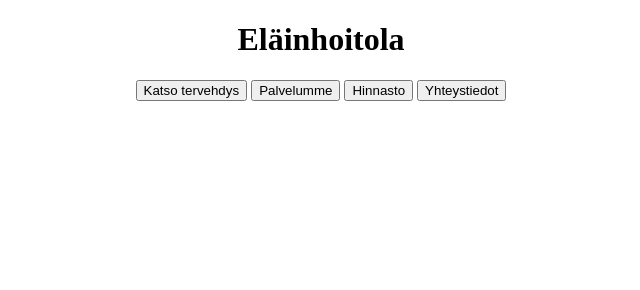
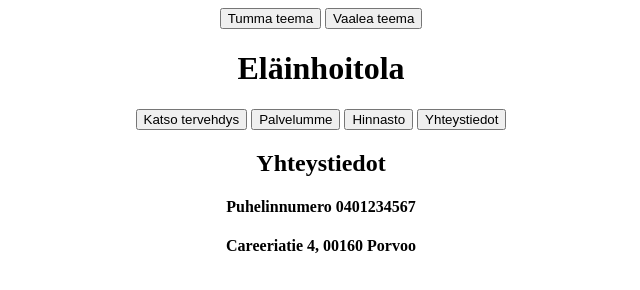
Before and after one commit to kyosho78/js, a plain HTML site: page index.html in a window 1280 px wide. Both pictures are taken after a click on the button "Yhteystiedot". Shown: the whole page, without its empty margins (319-959 px from the left). Drawn offline with Linux system fonts and the light colour scheme.

Commit message:
päivitetty index.html ja js kansiota

```diff
--- a/index.html
+++ b/index.html
@@ -8,6 +8,15 @@
 </head>
 
 <body>
+
+    <div id="sivu" >
+
+        <center>
+            <button onclick="tumma()">Tumma teema</button>
+            <button onclick="vaalea()">Vaalea teema</button>
+
+        </center>
+
         <center>
             <h1>Eläinhoitola</h1>
 
@@ -18,11 +27,16 @@
             <button onclick="hinnasto()">Hinnasto</button>
             <button onclick="yhteystiedot()">Yhteystiedot</button>
 
+            <!-- <button onclick="tumma()">Tumma teema</button>
+        <button onclick="valea()">Vaalea teema</button> -->
+
             <div id="sisältö"></div>
 
 
 
         </center>
+
+    </div>
     <script src="./index.js"></script>
 
     <script>
--- a/index.js
+++ b/index.js
@@ -11,4 +11,57 @@ function palvelut() {
     `
     document.getElementById("sisältö").innerHTML = palvelut
 
+
 }
+
+//Yhteystiedot
+function yhteystiedot() {
+    document.getElementById("sisältö").innerHTML = ""
+    var otsikko = document.createElement("h2");
+    var teksti = document.createTextNode("Yhteystiedot");
+    otsikko.appendChild(teksti);
+    // var sisältö = document.getElementById("sisältö");
+    sisältö.appendChild(otsikko);
+
+    var puhelin = document.createElement("h4");
+    var puhTeksti = document.createTextNode("Puhelinnumero 0401234567");
+    puhelin.appendChild(puhTeksti);
+    sisältö.appendChild(puhelin);
+    var osoite = document.createElement("h4");
+    var osoiteTeksti = document.createTextNode("Careeriatie 4, 00160 Porvoo");
+    osoite.appendChild(osoiteTeksti);
+    sisältö.appendChild(osoite);
+}
+
+//Tumma ja vaalea teema sivulle
+// function tumma(){
+//     document.getElementById("sivu").body.style.backgroundColor = "black";
+//     document.getElementById("sivu").body.style.color = "white";
+// }
+
+function tumma() {
+    document.body.style.backgroundColor = "black";
+    document.body.style.color = "lightgreen"; // Optional: Change text color to white for better visibility
+    localStorage.setItem("teema", "tumma")
+}
+
+// function vaalea(){
+//     document.getElementById("sivu").style.backgroundColor = "white";
+//     document.getElementById("sivu").style.color = "black";
+// }
+
+function vaalea() {
+    document.body.style.backgroundColor = "white";
+    document.body.style.color = "black"; // Optional: Change text color to white for better visibility
+    localStorage.setItem("teema", "vaalea")
+}
+
+//Suoritetaan aina alussa, valinta jää muistiin
+if (localStorage.getItem("teema") == "tumma") {
+    tumma()
+}
+
+//Suoritetaan aina alussa, valinta jää muistiin
+else {
+    vaalea()
+}
```
Also changed, not shown: sivu.html (added). Lines whose indentation alone changed are shown as unchanged.
